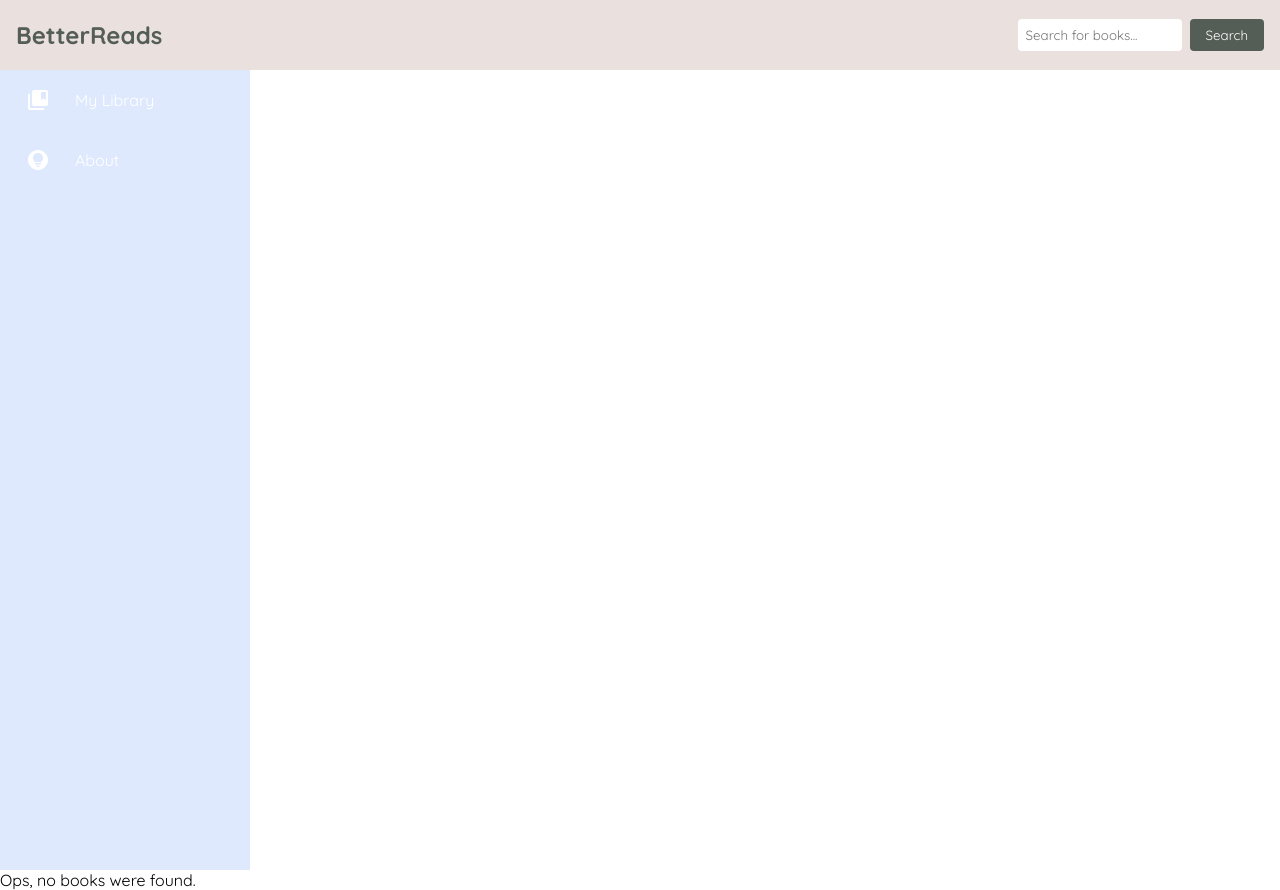
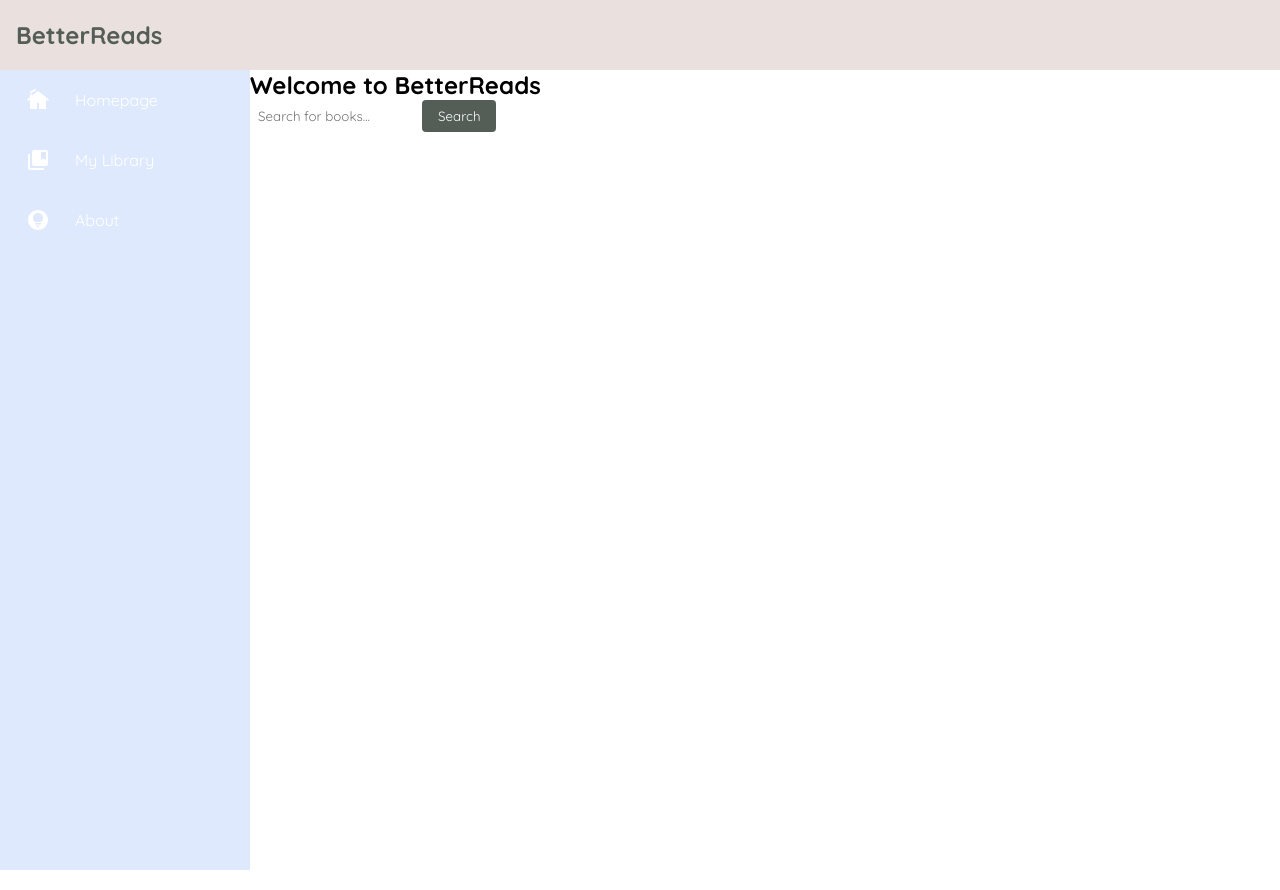
Before and after one commit to mavictorino/react-betterreads, a React (Vite) app: page /Homepage in a window 1280 px wide. Built offline with nearby package versions, Linux system fonts and the light colour scheme.

Commit message:
reorganize pages

```diff
--- a/src/App.css
+++ b/src/App.css
@@ -75,7 +75,16 @@
 }
 
 .library {
+    flex: 1;
+    padding: 20px;
+    background-color: white;
     display: flex;
+    flex-wrap: wrap;
+}
+
+.app-container {
+    display: flex;
+    min-height: 100vh;
 }
 
 /* ======== navbar======== */
--- a/src/App.jsx
+++ b/src/App.jsx
@@ -6,6 +6,8 @@ import BookSearch from './components/BookSearch';
 import './App.css';
 import Library from './pages/Library';
 import { BrowserRouter, Route, Routes } from "react-router-dom";
+import SearchForm from './components/SearchForm';
+import AboutPage from './pages/About';
 
 
 function App() {
@@ -14,11 +16,14 @@ function App() {
   const [isLoading, setIsLoading] = useState(false);
 
   return (
-    <div>
+    <BrowserRouter>
       <Navbar
         searchQuery={searchQuery}
         setSearchQuery={setSearchQuery}
       />
+
+
+      <div className='app-container'>
 
         <Sidebar />
 
@@ -29,17 +34,22 @@ function App() {
           books={books}
 
         />
-      <BrowserRouter>
+
         <Routes>
+          <Route path="/Homepage" element={<SearchForm searchQuery={searchQuery} setSearchQuery={setSearchQuery} />} />
+
           <Route path="/Library" element={<Library />} />
+
+          <Route path="/About" element={<AboutPage />} />
 
 
 
         </Routes>
 
-      </BrowserRouter>
+
 
       </div>
+    </BrowserRouter>
   );
 };
 
--- a/src/components/BookSearch.jsx
+++ b/src/components/BookSearch.jsx
@@ -2,10 +2,11 @@
 import React, { useEffect, useState } from 'react';
 import axios from 'axios';
 import BookCard from './BookCard';
-
 import { database, ref, set } from '../config/firebaseApi'
 
 const BookSearch = ({ searchQuery, setSearchQuery, books, setBooks, setIsLoading }) => {
+
+  const [hasSearched, setHasSearched] = useState(false);
 
   const handleSavedBook = (book) => {
     const bookRef = ref(database, `books/${book.id}`);
@@ -23,11 +24,13 @@ const BookSearch = ({ searchQuery, setSearchQuery, books, setBooks, setIsLoading
   useEffect(() => {
     if (!searchQuery) {
       setBooks([]);
+      setHasSearched(false);
       return;
     }
 
     const timer = setTimeout(() => {
       setIsLoading(true);
+      setHasSearched(true);
       axios
         .get(
           `https://www.googleapis.com/books/v1/volumes?q=${searchQuery}&key=${import.meta.env.VITE_GOOGLE_BOOKS_API_KEY}`
@@ -58,7 +61,7 @@ const BookSearch = ({ searchQuery, setSearchQuery, books, setBooks, setIsLoading
           />
         ))
       ) : (
-        <p>Ops, no books were found.</p>
+        hasSearched && <p>Ops, no books were found.</p>
       )}
     </div>
   );
--- a/src/components/Navbar.jsx
+++ b/src/components/Navbar.jsx
@@ -1,33 +1,12 @@
 import React from 'react';
 import '../App.css';
 
-const Navbar = ({ searchQuery, setSearchQuery }) => {
-  const handleSearchChange = (e) => {
-    setSearchQuery(e.target.value);
-  };
-
-  const handleSearchSubmit = (e) => {
-    e.preventDefault();
-
-    console.log("Searching for:", searchQuery);
-  };
-
+function Navbar() {
   return (
     <nav>
       <h1>BetterReads</h1>
-      <form onSubmit={handleSearchSubmit} className="search-form">
-        <input
-          type="text"
-          id="search"
-          placeholder="Search for books..."
-          value={searchQuery}
-          onChange={handleSearchChange}
-          className="search-input"
-        />
-        <button type="submit" className="search-button">Search</button>
-      </form>
     </nav>
-  );
-};
+  )
+}
 
 export default Navbar;
--- /dev/null
+++ b/src/components/SearchForm.jsx
@@ -0,0 +1,31 @@
+import React from 'react';
+
+const SearchForm = ({ searchQuery, setSearchQuery }) => {
+    const handleSearchChange = (e) => {
+      setSearchQuery(e.target.value);
+    };
+
+    const handleSearchSubmit = (e) => {
+      e.preventDefault();
+      console.log("Searching for:", searchQuery);
+    };
+
+    return (
+      <div className='homepage'>
+        <h2>Welcome to BetterReads</h2>
+        <form onSubmit={handleSearchSubmit} className="search-form">
+          <input
+            type="text"
+            id="search"
+            placeholder="Search for books..."
+            value={searchQuery}
+            onChange={handleSearchChange}
+            className="search-input"
+          />
+          <button type="submit" className="search-button">Search</button>
+        </form>
+      </div>
+    );
+  };
+
+  export default SearchForm;
--- a/src/components/SideBarData.jsx
+++ b/src/components/SideBarData.jsx
@@ -1,6 +1,7 @@
 import React from "react";
 import LightbulbCircleIcon from '@mui/icons-material/LightbulbCircle';
 import CollectionsBookmarkIcon from '@mui/icons-material/CollectionsBookmark';
+import CottageIcon from '@mui/icons-material/Cottage';
 
 
 
@@ -9,6 +10,12 @@ import CollectionsBookmarkIcon from '@mui/icons-material/CollectionsBookmark';
 
 
 export const SidebarData = [
+    {
+        title: "Homepage",
+        icon: <CottageIcon />,
+        link: "/Homepage",
+    },
+
     {
         title: "My Library",
         icon: <CollectionsBookmarkIcon />,
--- a/src/pages/About.jsx
+++ b/src/pages/About.jsx
@@ -0,0 +1,9 @@
+import React from "react";
+
+function AboutPage() {
+    return (
+        <h1>This is the About Page</h1>
+    )
+}
+
+export default AboutPage
--- a/src/pages/HomePage.jsx
+++ b/src/pages/HomePage.jsx
@@ -0,0 +1 @@
+import React from "react";
```
Lines whose indentation alone changed are shown as unchanged.
